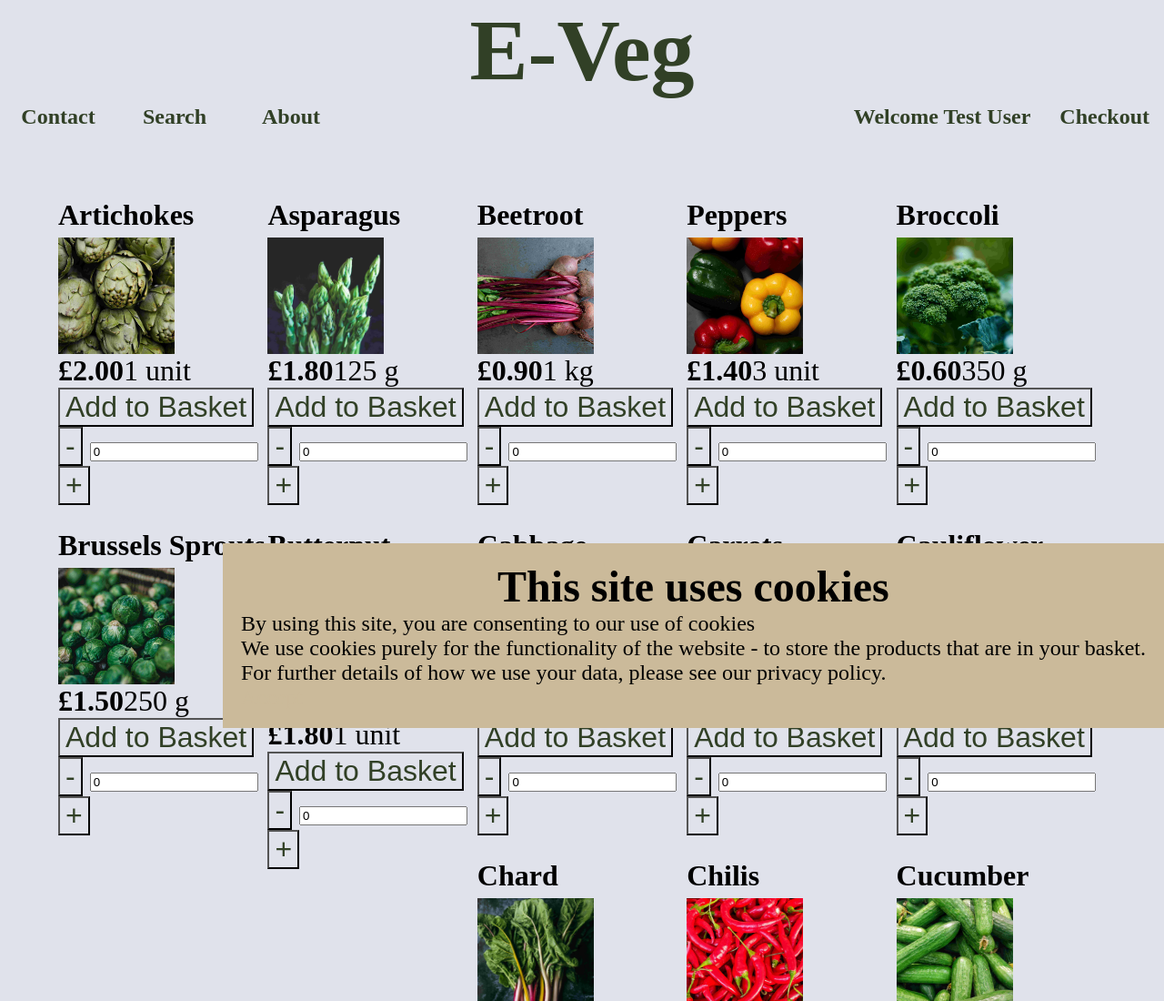
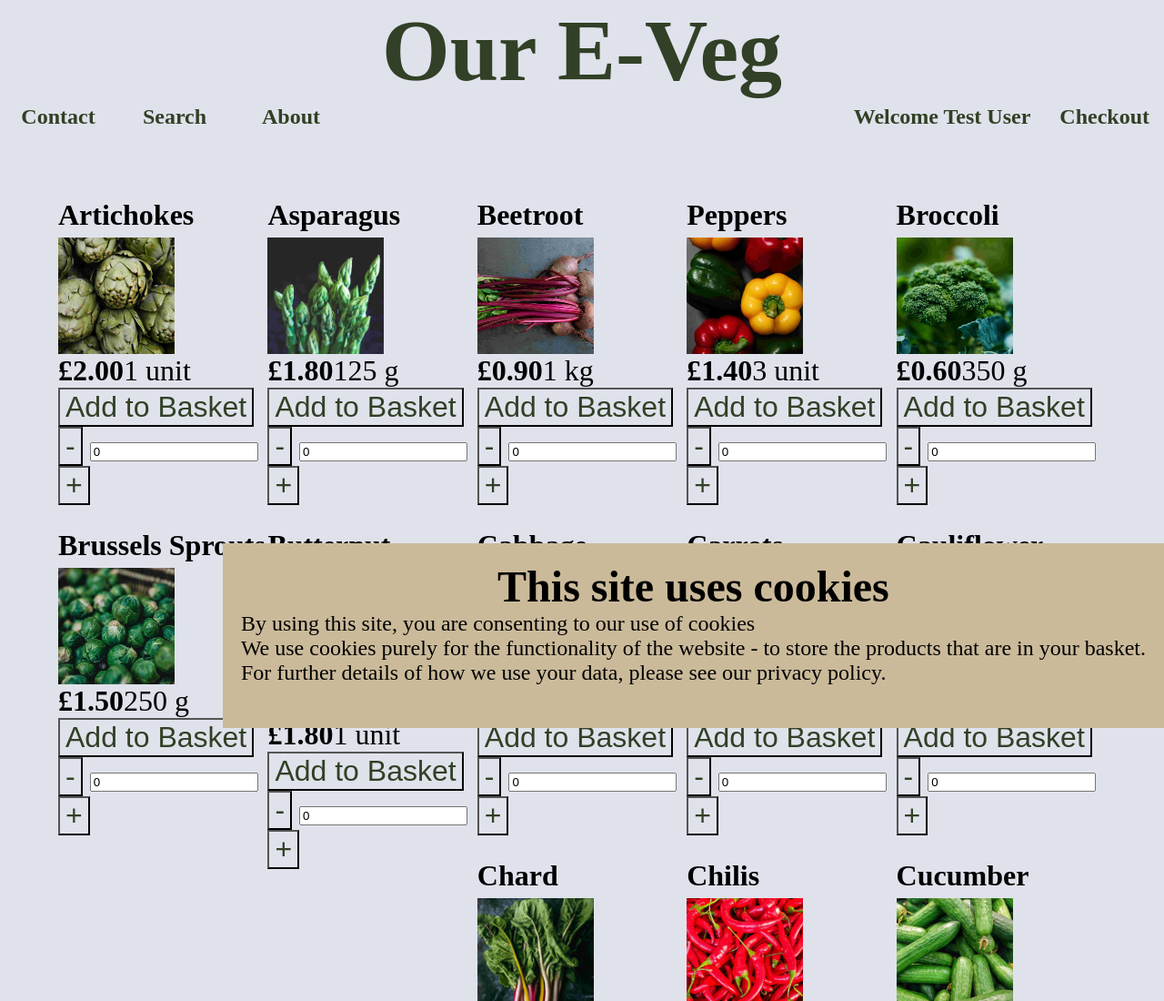
Before and after one commit to ionorins/social.github.io, a plain HTML site: page index.html in a window 1280 px wide. Shown: the top 1100 px of the page at 91% size. Drawn offline with Linux system fonts and the light colour scheme.

Commit message:
minor change

```diff
--- a/index.html
+++ b/index.html
@@ -11,7 +11,7 @@
   <title>E-Veg Shop</title>
 </head>
 <body>
-    <div class="hero"><div class="title">E-Veg</div>
+    <div class="hero"><div class="title">Our E-Veg</div>
     <div class="navbar">
       <div class="toggle-wrapper">
       <a href="#" class="toggle-button">
```
